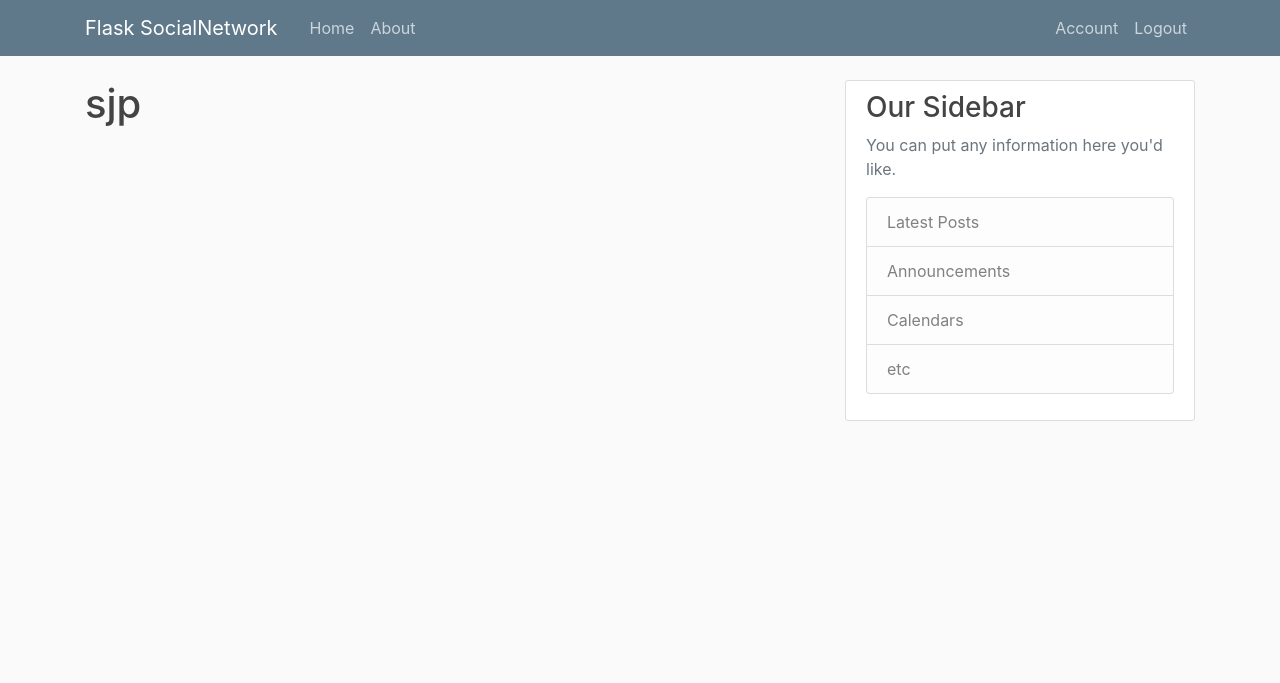
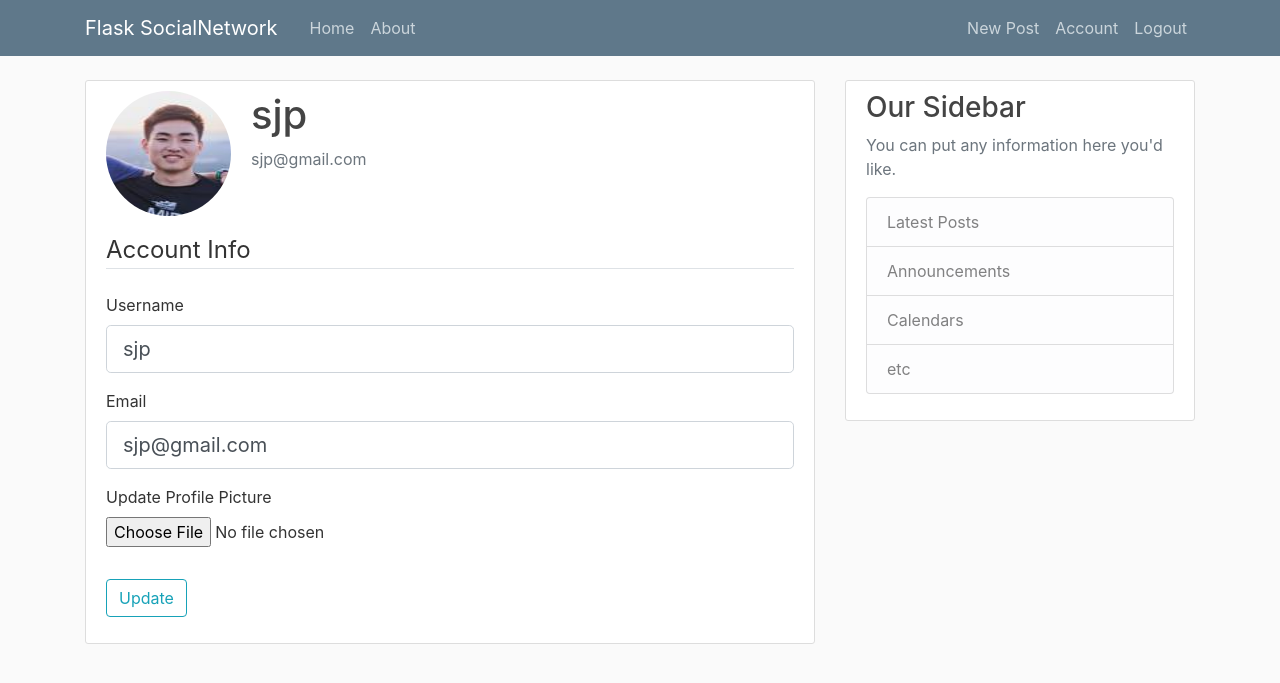
Before and after one commit to sjp1136/sn_flask, a Flask app: page /account in a window 1280 px wide. Shown: the top 683 px of the page. Run offline with Flask 2, Linux system fonts and the light colour scheme; a user stored in the database is signed in; some libraries are stand-ins or nearby versions.

Commit message:
account features

```diff
--- a/sn_flask/forms.py
+++ b/sn_flask/forms.py
@@ -1,5 +1,7 @@
 from flask_wtf import FlaskForm
-from wtforms import StringField, PasswordField, SubmitField, BooleanField
+from flask_wtf.file import FileField, FileAllowed
+from flask_login import current_user
+from wtforms import StringField, PasswordField, SubmitField, BooleanField, TextAreaField
 from wtforms.validators import DataRequired, Length, Email, EqualTo, ValidationError
 from sn_flask.models import User
 
@@ -33,3 +35,32 @@ class LoginForm(FlaskForm):
                              DataRequired(), Length(min=6, max=30)])
     remember = BooleanField('Remember Me')
     submit = SubmitField('Login')
+
+
+class UpdateAccountForm(FlaskForm):
+    username = StringField('Username', validators=[
+                           DataRequired(), Length(min=2, max=20)])
+    email = StringField('Email', validators=[DataRequired(), Email()])
+    picture = FileField('Update Profile Picture', validators=[
+                        FileAllowed(['jpg', 'png'])])
+    submit = SubmitField('Update')
+
+    def validate_username(self, username):
+        if username.data != current_user.username:
+            user = User.query.filter_by(username=username.data).first()
+            if user:
+                raise ValidationError(
+                    'That username is taken. Please choose a different one.')
+
+    def validate_email(self, email):
+        if email.data != current_user.email:
+            user = User.query.filter_by(email=email.data).first()
+            if user:
+                raise ValidationError(
+                    'That email is taken. Please choose a different one.')
+
+
+class PostForm(FlaskForm):
+    title = StringField('Title', validators=[DataRequired()])
+    content = TextAreaField('Content', validators=[DataRequired()])
+    submit = SubmitField('Post')
--- a/sn_flask/routes.py
+++ b/sn_flask/routes.py
@@ -1,7 +1,11 @@
+import string
+import random
+import os
+from PIL import Image
 from flask import render_template, url_for, flash, redirect, request
 from sn_flask import app, db, bcrypt
 from sn_flask.models import User, Post
-from sn_flask.forms import RegistrationForm, LoginForm
+from sn_flask.forms import RegistrationForm, LoginForm, UpdateAccountForm, PostForm
 from flask_login import login_user, current_user, logout_user, login_required
 #######################
 # To Create Passowrd #
@@ -110,7 +114,56 @@ def logout():
     return redirect(url_for('home'))
 
 
-@app.route("/account")
+def id_generator(size=6, chars=string.ascii_uppercase + string.digits):
+    return ''.join(random.choice(chars) for _ in range(size))
+
+
+def save_picture(form_picture):
+
+    random_hex = id_generator(20)
+    print(random_hex)
+
+    _, f_ext = os.path.splitext(form_picture.filename)
+    picture_fn = random_hex + f_ext
+    picture_path = os.path.join(
+        app.root_path, 'static/profile_pics', picture_fn)
+    output_size = (125, 125)
+    i = Image.open(form_picture)
+    i.thumbnail(output_size)
+    i.save(picture_path)
+    return picture_fn
+
+
+@app.route("/account", methods=["GET", 'POST'])
 @login_required
 def account():
-    return render_template('account.html', title='Account')
+    form = UpdateAccountForm()
+    if form.validate_on_submit():
+        if form.picture.data:
+            picture_file = save_picture(form.picture.data)
+            current_user.image_file = picture_file
+        current_user.username = form.username.data
+        current_user.email = form.email.data
+        db.session.commit()
+        flash('Your account has been updated!', 'success')
+        return redirect(url_for('account'))
+    elif request.method == 'GET':
+        form.username.data = current_user.username
+        form.email.data = current_user.email
+    image_file = url_for(
+        'static', filename='profile_pics/'+current_user.image_file)
+    return render_template('account.html', title='Account', image_file=image_file, form=form)
+
+
+@app.route("/post/new", methods=["GET", 'POST'])
+@login_required
+def new_post():
+    form = PostForm()
+    if form.validate_on_submit():
+        post = Post(title=form.title.data,
+                    content=form.content.data, author=current_user)
+        db.session.add(post)
+        db.session.commit()
+        flash('Your post has been created!', 'success')
+        return redirect(url_for('home'))
+    return render_template('create_post.html', title='New Post', form=form)
--- a/sn_flask/templates/account.html
+++ b/sn_flask/templates/account.html
@@ -1,3 +1,48 @@
 {% extends "layout.html" %} {% block content %}
-<h1>{{ current_user.username }}</h1>
+<div class="content-section">
+    <div class="media">
+        <img class="rounded-circle account-img" src="{{ image_file }}">
+        <div class="media-body">
+            <h2 class="account-heading">{{current_user.username}}</h2>
+            <p class="text-secondary">{{current_user.email}}</p>
+        </div>
+    </div>
+    <!--Form goes here-->
+    <form method="POST" action="" enctype="multipart/form-data">
+        {{ form.hidden_tag() }}
+        <fieldset class="form-group">
+            <legend class="border-bottom mb-4">Account Info</legend>
+            <div class="form-group">
+                {{ form.username.label(class="form-control-label") }} {% if form.username.errors %} {{ form.username(class="form-control
+                form-control-lg is-invalid") }}
+                <div class="invalid-feedback">
+                    {% for error in form.username.errors %}
+                    <span>{{ error }}</span>
+                    {% endfor %}
+                </div>
+                {% else %} {{ form.username(class="form-control form-control-lg") }} {% endif %}
+            </div>
+            <div class="form-group">
+                {{ form.email.label(class="form-control-label") }} {% if form.email.errors %} {{ form.email(class="form-control form-control-lg
+                is-invalid") }}
+                <div class="invalid-feedback">
+                    {% for error in form.email.errors %}
+                    <span>{{ error }}</span>
+                    {% endfor %}
+                </div>
+                {% else %} {{ form.email(class="form-control form-control-lg") }} {% endif %}
+            </div>
+            <div class="form-group">
+                {{ form.picture.label() }} {{ form.picture(class='form-control-file') }} {% if form.picture.errors %} {% for error in form.picture.errors
+                %}
+                <span class="text-danger">{{ error }}</span>
+                {% endfor %} {% endif %}
+            </div>
+        </fieldset>
+        <div class="form-group">
+            {{ form.submit(class="btn btn-outline-info") }}
+        </div>
+    </form>
+</div>
+
 {% endblock content %}
--- a/sn_flask/templates/layout.html
+++ b/sn_flask/templates/layout.html
@@ -39,6 +39,7 @@
                     <!-- Navbar Right Side -->
                     <div class="navbar-nav">
                         {% if current_user.is_authenticated %}
+                        <a class="nav-item nav-link" href="{{ url_for('new_post') }}">New Post</a>
                         <a class="nav-item nav-link" href="{{ url_for('account') }}">Account</a>
                         <a class="nav-item nav-link" href="{{ url_for('logout') }}">Logout</a>
                         {% else %}
```
Also changed, not shown: sn_flask/templates/create_post.html (added, +34 -0 lines), sn_flask/site.db, sn_flask/static/profile_pics/CNPJ03C662POLDTLA21Y.JPG (added), sn_flask/static/profile_pics/VEZZX24RCR1ZFNQ861RN.jpg (added), sn_flask/static/profile_pics/default.jpg (renamed from sn_flask/default.jpg), 3 other files.
